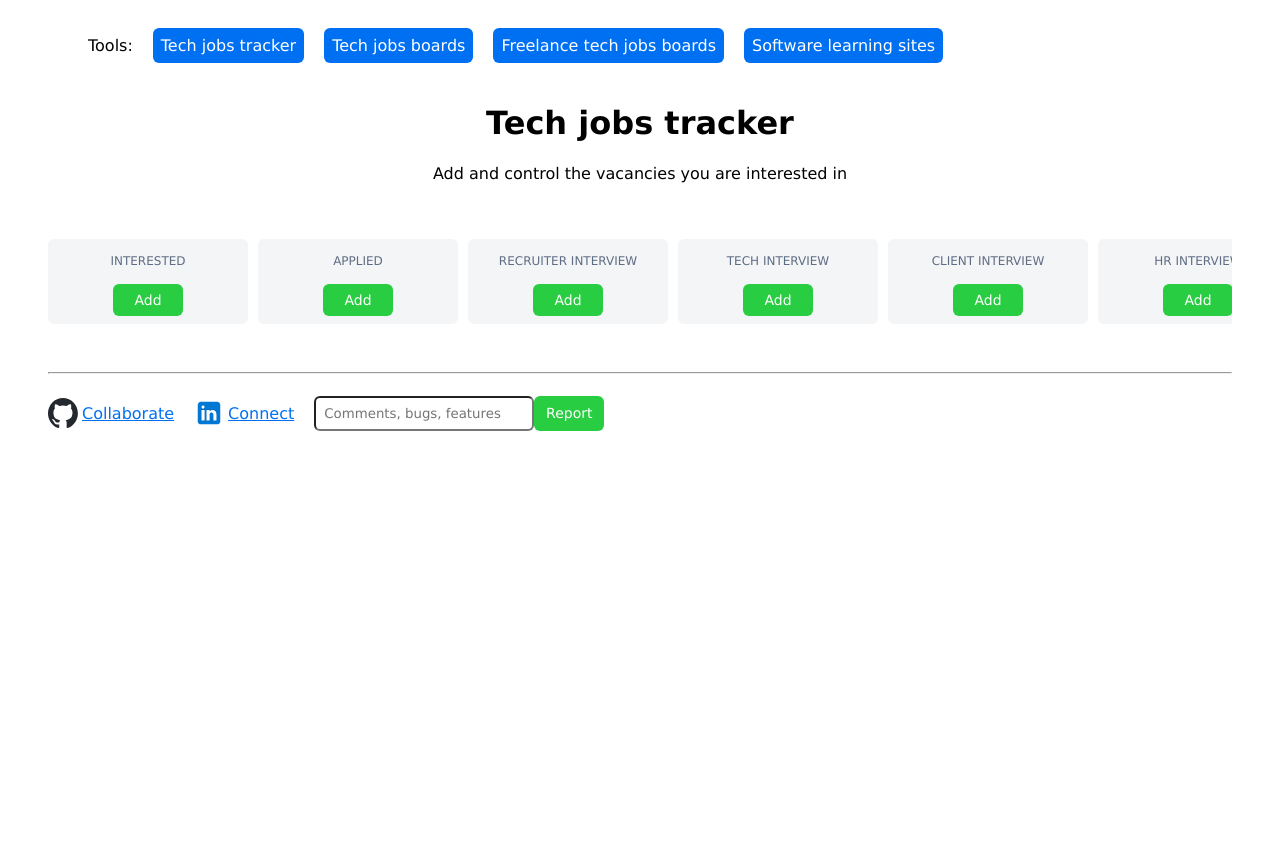
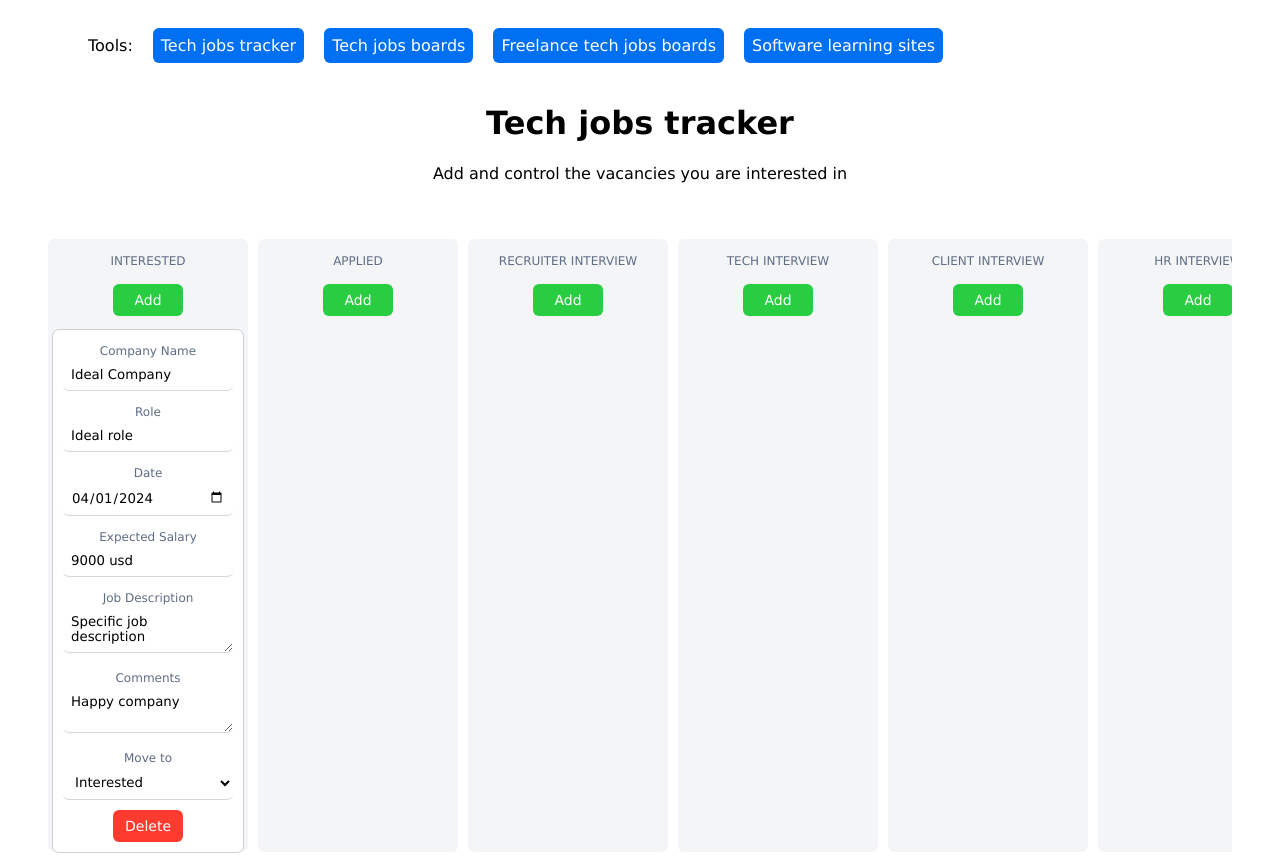
Before and after one commit to MEGAFRAN/vacancy-manager, a Next.js app: page / in a window 1280 px wide. Shown: the top 855 px of the page. Before the commit the page ends 800 px from the top, so only its background shows below. Built offline with nearby package versions, Linux system fonts and the light colour scheme.

Commit message:
feature: demo card

```diff
--- a/app/core/components/Dashboard.tsx
+++ b/app/core/components/Dashboard.tsx
@@ -1,6 +1,6 @@
 "use client"
 
-import React, { useState, useEffect } from "react"
+import React, { useState, useEffect, useLayoutEffect } from "react"
 import { CardData } from "../interfaces/components"
 import Card from "./Card"
 import NewCardForm from "./NewCardForm"
@@ -19,15 +19,23 @@ const initialColumns = [
 
 const Dashboard: React.FC = () => {
   const [cards, setCards] = useState<CardData[]>([])
+  const [isDemoCardDeleted, setIsDemoCardDeleted] = useState(true)
   const [showNewCardFormForColumnNumber, setShowNewCardFormForColumnNumber] = useState<
     number | null
   >(null)
+
+  useLayoutEffect(() => {
+    setIsDemoCardDeleted(localStorage.getItem("isDemoCardDeleted") === "true")
+  }, [])
 
   useEffect(() => {
     const allCards = initialColumns.flatMap((column) => {
       const columnCards = localStorage.getItem(`column-${column.number}`)
       return columnCards ? JSON.parse(columnCards) : []
     })
+
+    setIsDemoCardDeleted(localStorage.getItem("isDemoCardDeleted") === "true")
+
     setCards(allCards)
   }, [])
 
@@ -43,6 +51,10 @@ const Dashboard: React.FC = () => {
   }
 
   const handleDeleteCard = (id: string, columnNumber: number) => {
+    if (id === "demo") {
+      localStorage.setItem("isDemoCardDeleted", "true")
+      setIsDemoCardDeleted(true)
+    }
     const columnCards = JSON.parse(localStorage.getItem(`column-${columnNumber}`) || "[]")
     const updatedColumnCards = columnCards.filter((card: CardData) => card.id !== id)
     localStorage.setItem(`column-${columnNumber}`, JSON.stringify(updatedColumnCards))
@@ -65,8 +77,10 @@ const Dashboard: React.FC = () => {
       const newColumnCards = JSON.parse(
         localStorage.getItem(`column-${updatedCard.column}`) || "[]",
       )
-      const updatedNewColumnCards = [...newColumnCards, updatedCard]
-      localStorage.setItem(`column-${updatedCard.column}`, JSON.stringify(updatedNewColumnCards))
+      localStorage.setItem(
+        `column-${updatedCard.column}`,
+        JSON.stringify([...newColumnCards, updatedCard]),
+      )
     } else {
       const columnCards = JSON.parse(localStorage.getItem(`column-${updatedCard.column}`) || "[]")
       const updatedColumnCards = columnCards.map((card: CardData) =>
@@ -82,7 +96,22 @@ const Dashboard: React.FC = () => {
   return (
     <div className={styles.container}>
       {initialColumns.map((column) => {
-        const columnCards = cards.filter((card) => card.column === column.number.toString())
+        let columnCards = cards.filter((card) => card.column === column.number.toString())
+
+        if (column.number === 1 && columnCards.length === 0 && !isDemoCardDeleted) {
+          const demoCard = {
+            id: "demo",
+            companyName: "Ideal Company",
+            role: "Ideal role",
+            date: "2024-04-01",
+            expectedSalary: "9000 usd",
+            jobDescription: "Specific job description",
+            comments: "Happy company",
+            column: "1",
+          }
+          columnCards = [demoCard]
+        }
+
         return (
           <div key={column.number} className={styles.column}>
             <div className={styles.header}>
```
